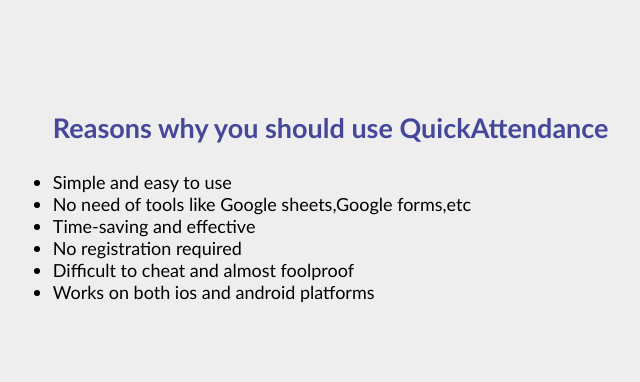
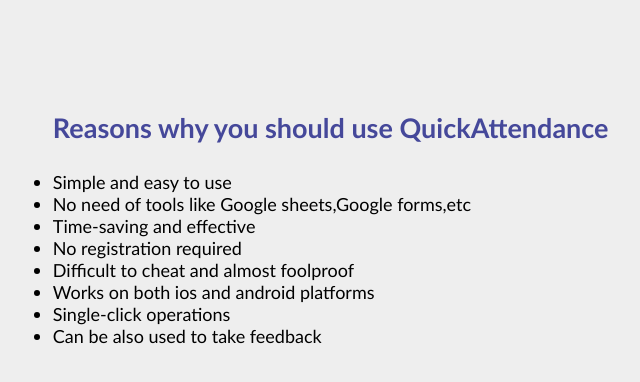
Before and after one commit to Akshay130/QuickAttendance.github.io, a plain HTML site: page src/Sailent_Features.html in a window 1280 px wide. Shown: the whole page, without its empty margins (71-711 px from the left). Drawn offline with Linux system fonts and the light colour scheme.

Commit message:
Update Sailent_Features.html

```diff
--- a/src/Sailent_Features.html
+++ b/src/Sailent_Features.html
@@ -17,6 +17,8 @@
         <li>No registration required</li>
         <li>Difficult to cheat and almost foolproof</li>
         <li>Works on both ios and android platforms</li>
+        <li>Single-click operations</li>
+        <li>Can be also used to take feedback</li>
     </ul>
     </div>
 </body>
```
